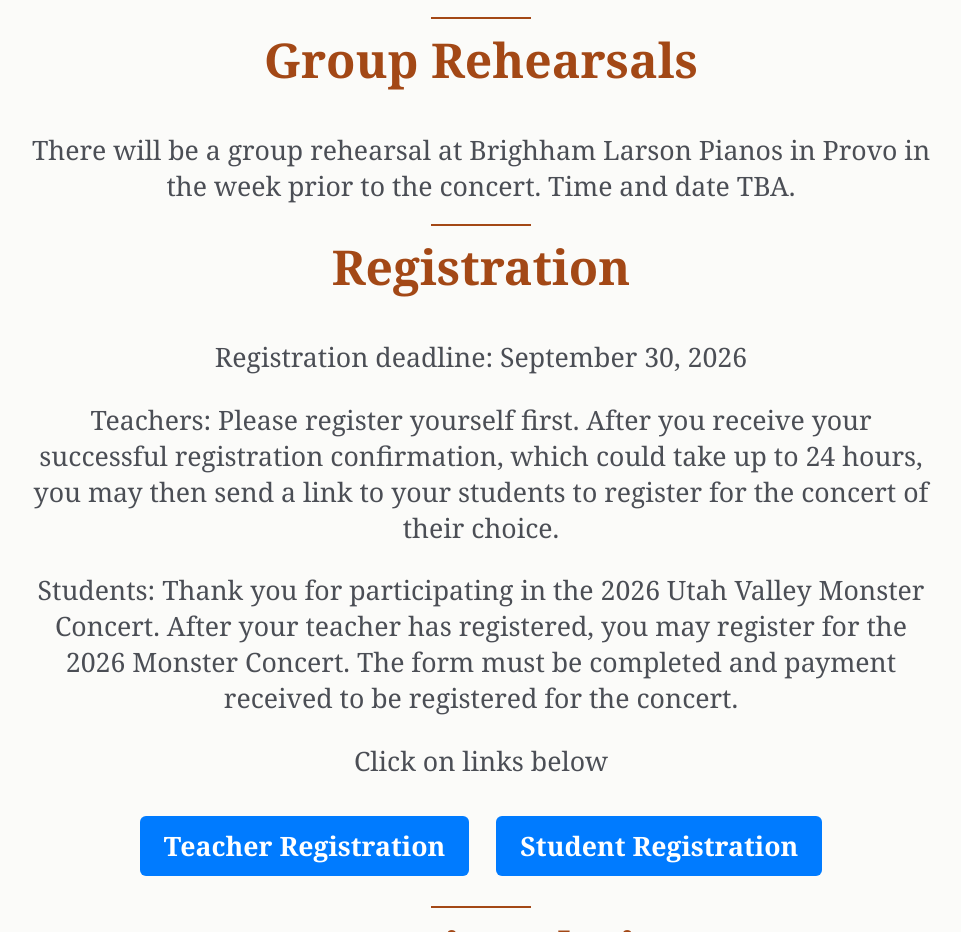
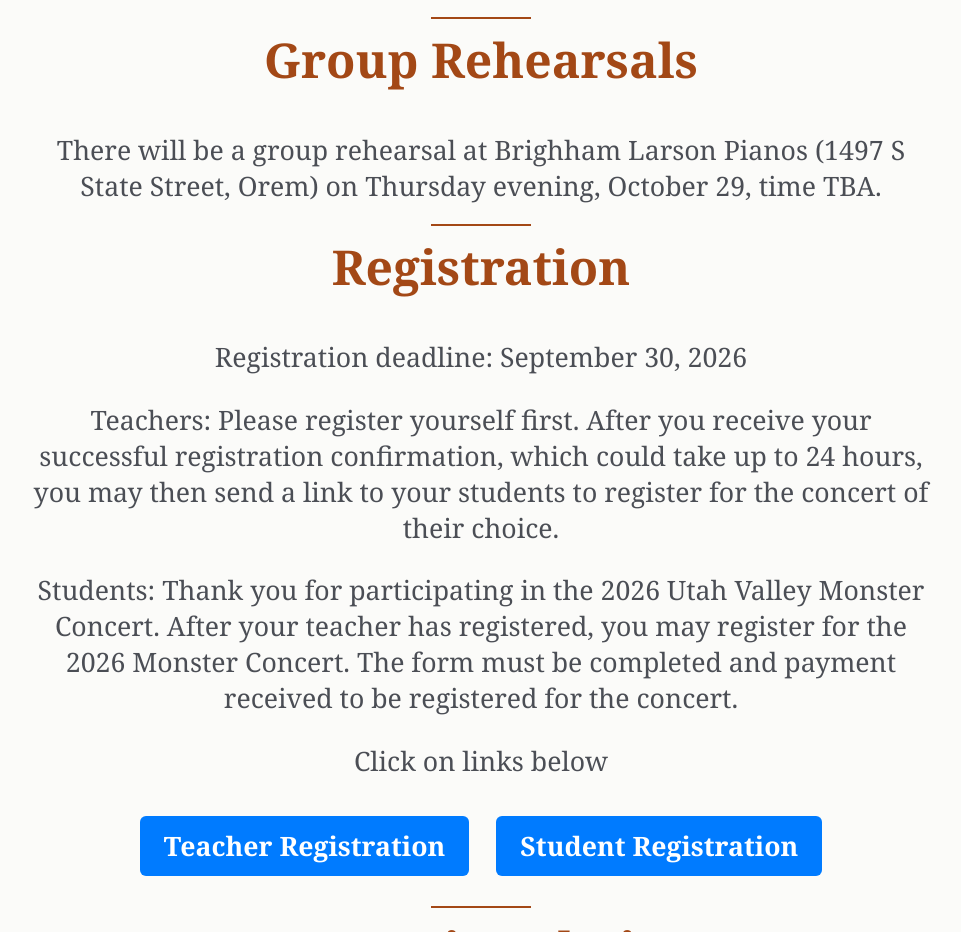
Before and after one commit to uvmonsterconcert/uvmonsterconcert, a plain HTML site: page index.html in a window 1280 px wide. Shown: the part 1065-1997 px from the top of the page, without its empty margins (159-1120 px from the left). Drawn offline with Linux system fonts and the light colour scheme.

Commit message:
Update index.html

```diff
--- a/index.html
+++ b/index.html
@@ -114,7 +114,7 @@
     <p>There will be three concerts to choose from: 12:00, 1:00, or 2:00. All student participants receive a Monster Concert T-shirt.</p>
 
     <h2>Group Rehearsals</h2>
-    <p>There will be a group rehearsal at Brighham Larson Pianos in Provo in the week prior to the concert. Time and date TBA.</p>
+    <p>There will be a group rehearsal at Brighham Larson Pianos (1497 S State Street, Orem) on Thursday evening, October 29, time TBA. </p>
 
     <h2>Registration</h2>
     <p>Registration deadline: September 30, 2026</p>
```
